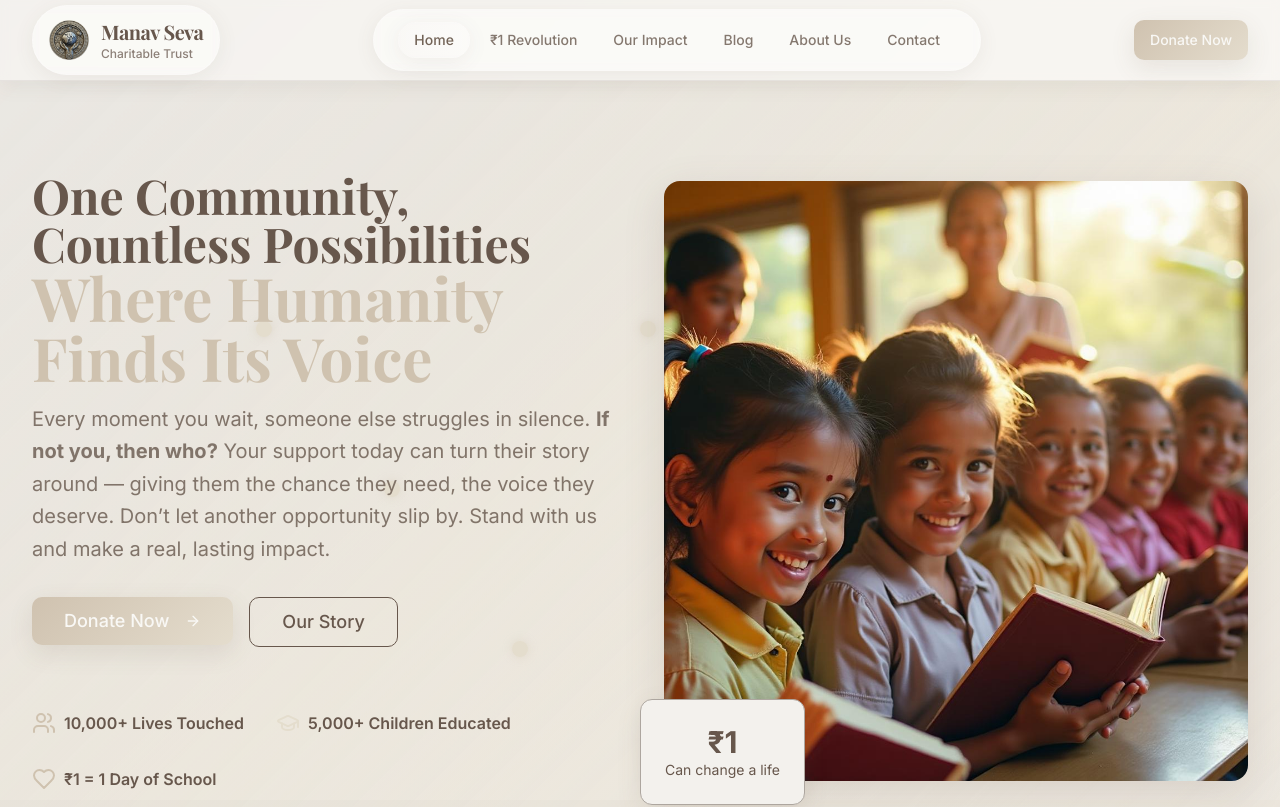
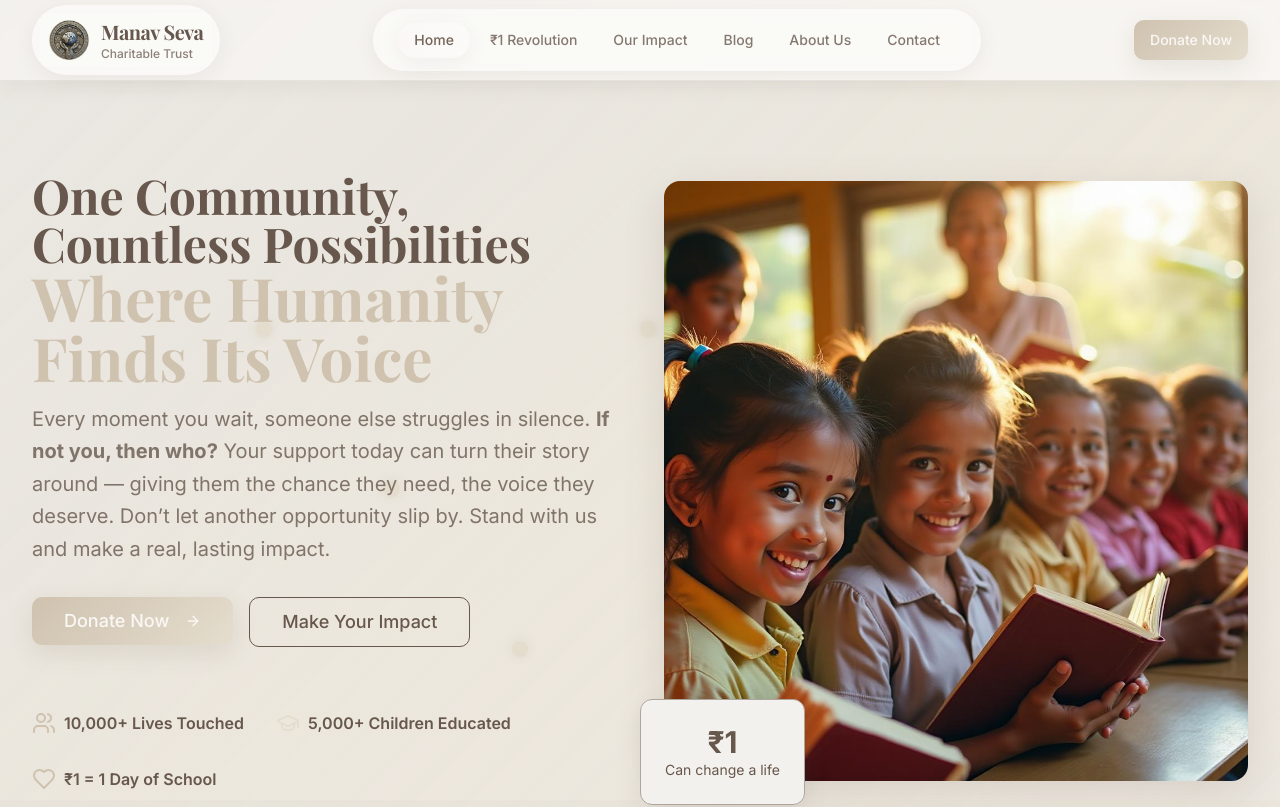
Before and after one commit to msct-global/one-rupee-revolution-web, a React (Vite) app: page / in a window 1280 px wide. Shown: the top 807 px of the page. Built offline with nearby package versions, Linux system fonts and the light colour scheme.

Commit message:
Update home page text

```diff
--- a/src/components/HeroSection.tsx
+++ b/src/components/HeroSection.tsx
@@ -58,7 +58,7 @@ const HeroSection = () => {
                 variant="outline"
                 className="border-warm-brown text-warm-brown hover:bg-warm-brown hover:text-cream px-8 py-6 text-lg"
               >
-                Our Story
+                Make Your Impact
               </Button>
             </div>
 
```
